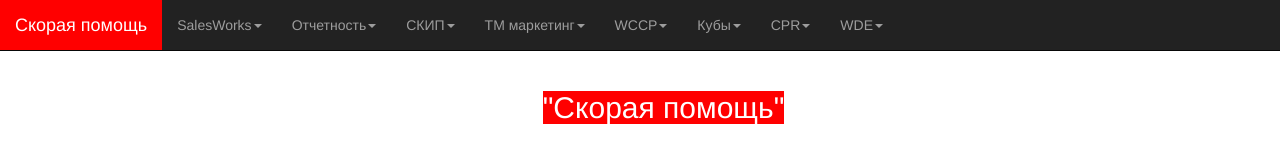
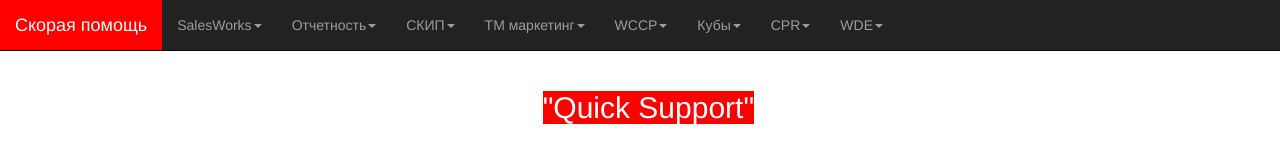
Before and after one commit to FedorKh/QuickSupport, a plain HTML site: page Ambulance_24_09/index.html in a window 1280 px wide. Drawn offline with nearby package versions, Linux system fonts and the light colour scheme; some packages are replaced by stand-ins of ours.

Commit message:
Update home.html

```diff
--- a/Ambulance_24_09/templates/home.html
+++ b/Ambulance_24_09/templates/home.html
@@ -1,5 +1,5 @@
     <div class="container" style="color: white;">
-        <h2>Добро пожаловать в приложение <span class="ambulance">"Скорая помощь"</span><br>
+        <h2>Добро пожаловать в приложение <span class="ambulance">"Quick Support"</span><br>
             <small style="color: white !important">Выберите необходимую категорию для получения информации</small>
         </h2>
     </div>
```
